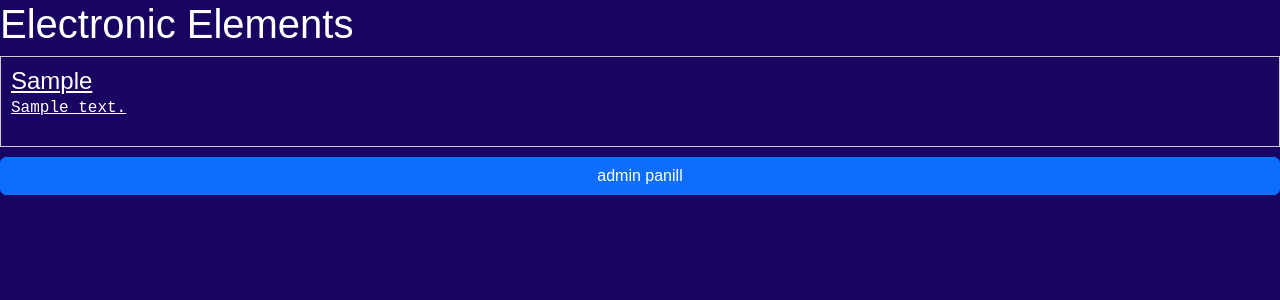
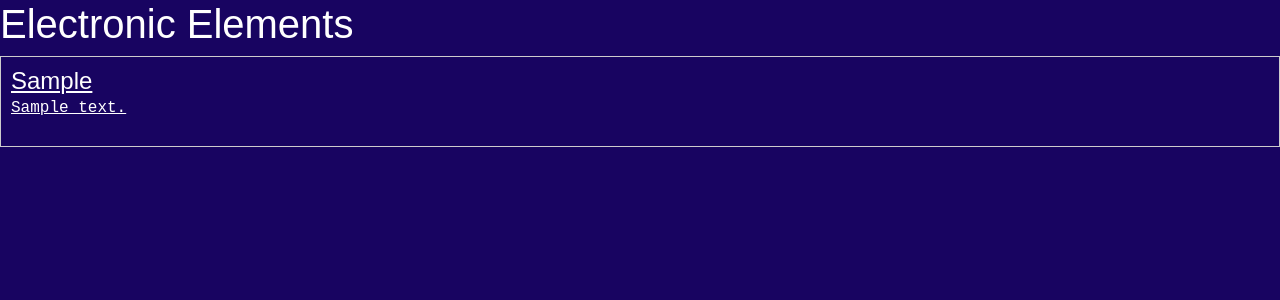
Before and after one commit to quvvatullayev/elektronica, a Django app: page /eliments/ in a window 1280 px wide. Shown: the top 300 px of the page. Run offline with Django 4.2, Linux system fonts and the light colour scheme; tables that the repository leaves empty hold one stand-in row (values such as "Sample post").

Commit message:
delete admin panill

```diff
--- a/elektronica/templates/elements.html
+++ b/elektronica/templates/elements.html
@@ -61,9 +61,6 @@
             </div>
         {% endfor %}
     </div>
-    <div class="col-12">
-        <a href="http://elektronica.pythonanywhere.com/admin/" class="btn btn-primary col-12">admin panill</a>
-    </div>
 
 </body>
 </html>
--- a/elektronica/templates/eliment_info.html
+++ b/elektronica/templates/eliment_info.html
@@ -106,9 +106,6 @@
             <button type="submit" class="btn btn-primary col-12">natijani olish</button>
         </div>
     </form><br>
-    <div class="col-12">
-        <a href="http://elektronica.pythonanywhere.com/admin/" class="btn btn-primary col-12">admin panill</a>
-    </div>
 
 </body>
 </html>
```
